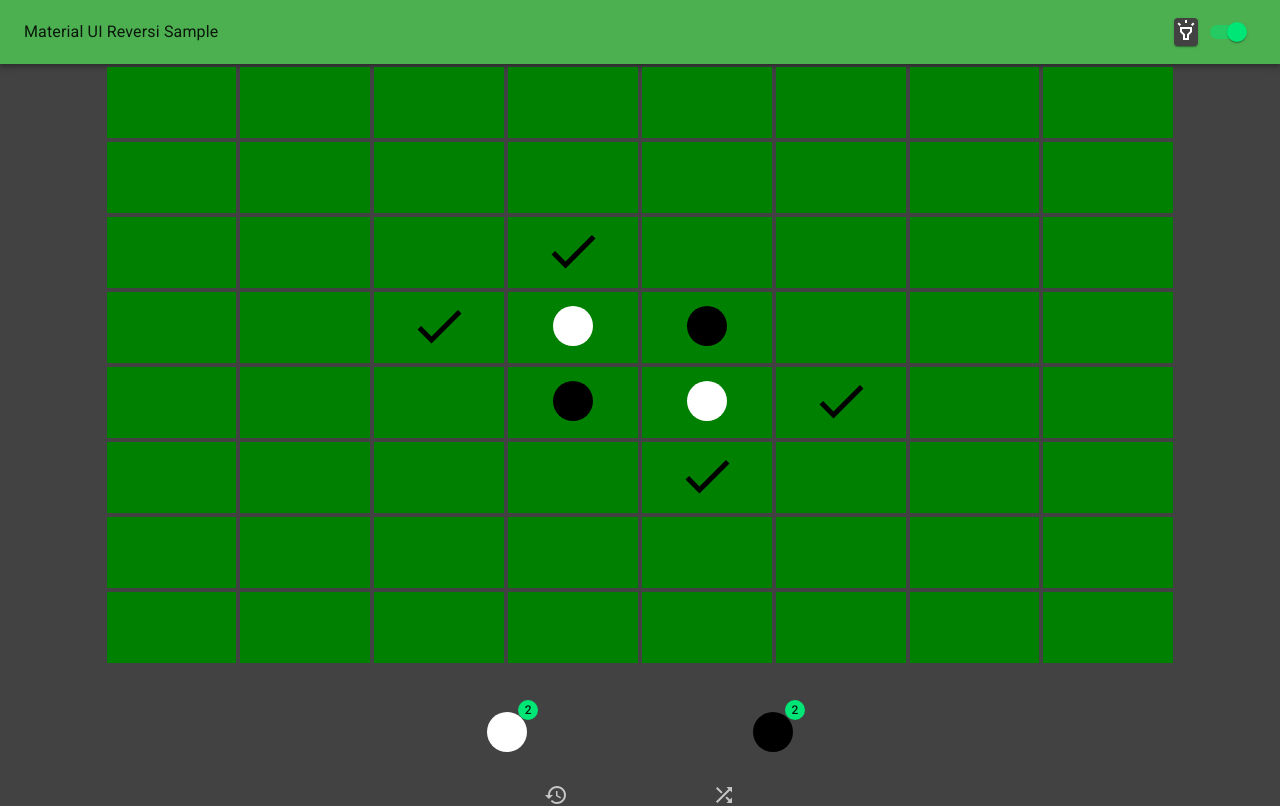
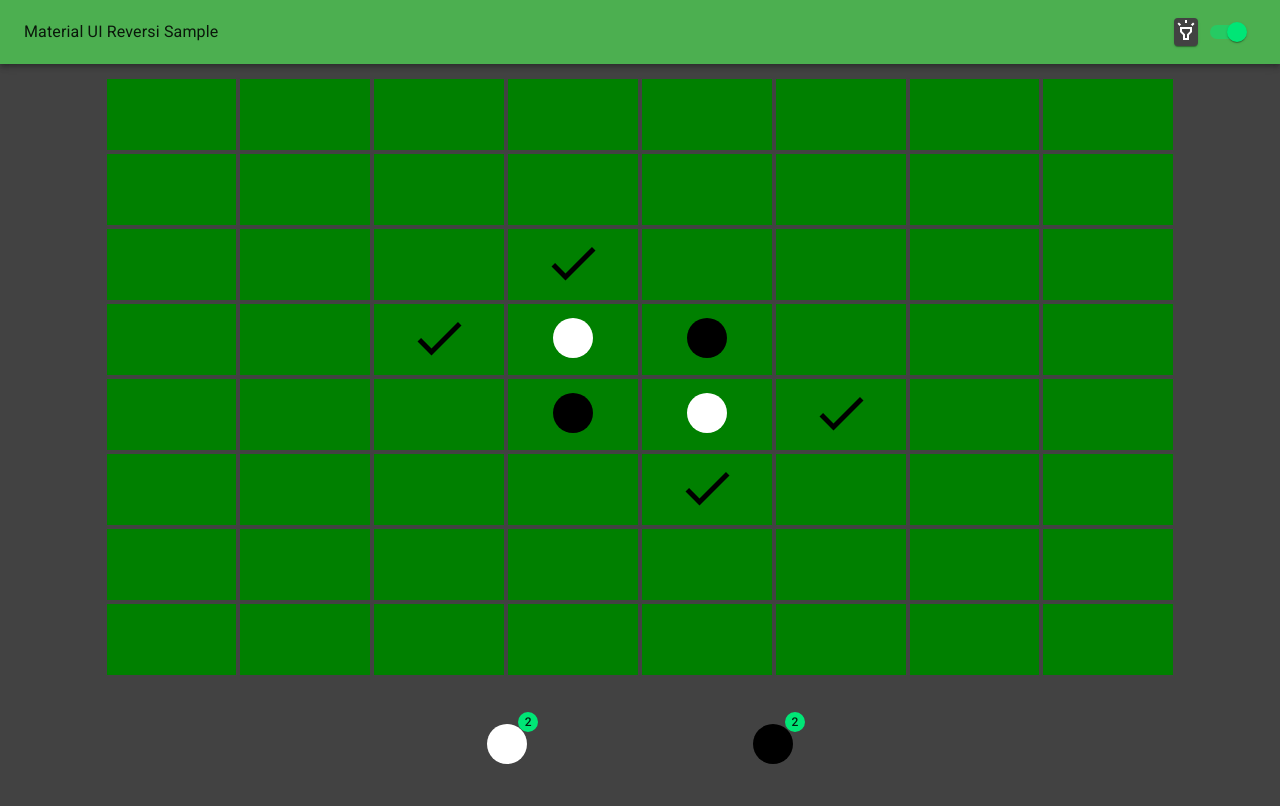
Before and after one commit to snerks/react-mui-reversi-ts, a React (Create React App) app: page / in a window 1280 px wide. Shown: the top 806 px of the page. Built offline with nearby package versions, Linux system fonts and the light colour scheme.

Commit message:
Make top margin responsive

```diff
--- a/src/components/GameBoardList.tsx
+++ b/src/components/GameBoardList.tsx
@@ -30,7 +30,12 @@ const useStyles = makeStyles((theme) => {
 
     return createStyles({
         root: {
-            margin: "3px 0 0 0"
+            [theme.breakpoints.up('xs')]: {
+                margin: "3px 0 0 0"
+            },
+            [theme.breakpoints.up('sm')]: {
+                margin: "15px 0 0 0"
+            },
         },
         cell: {
             display: "flex",
```
